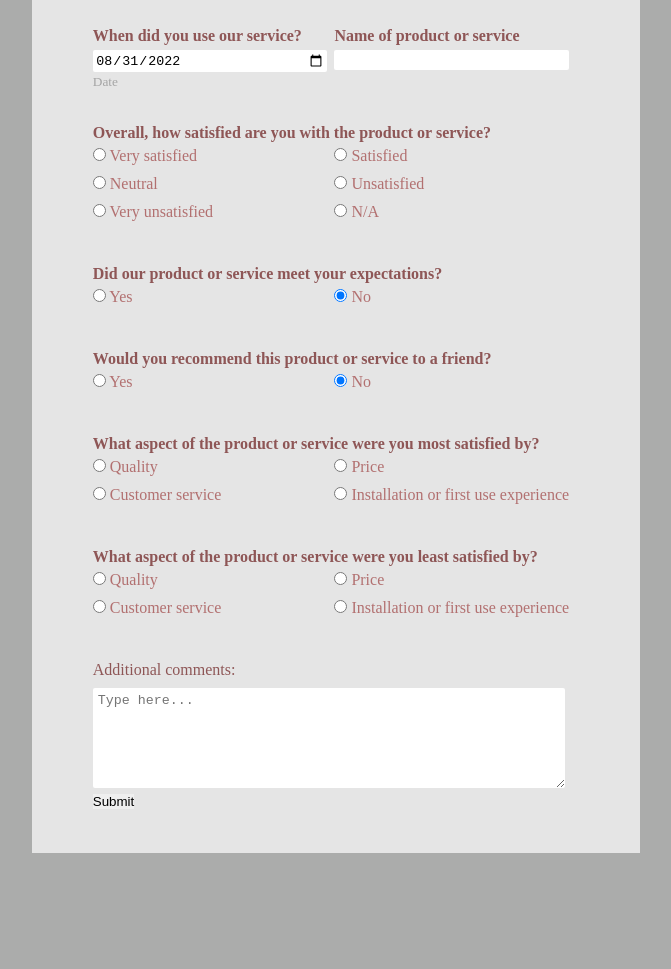
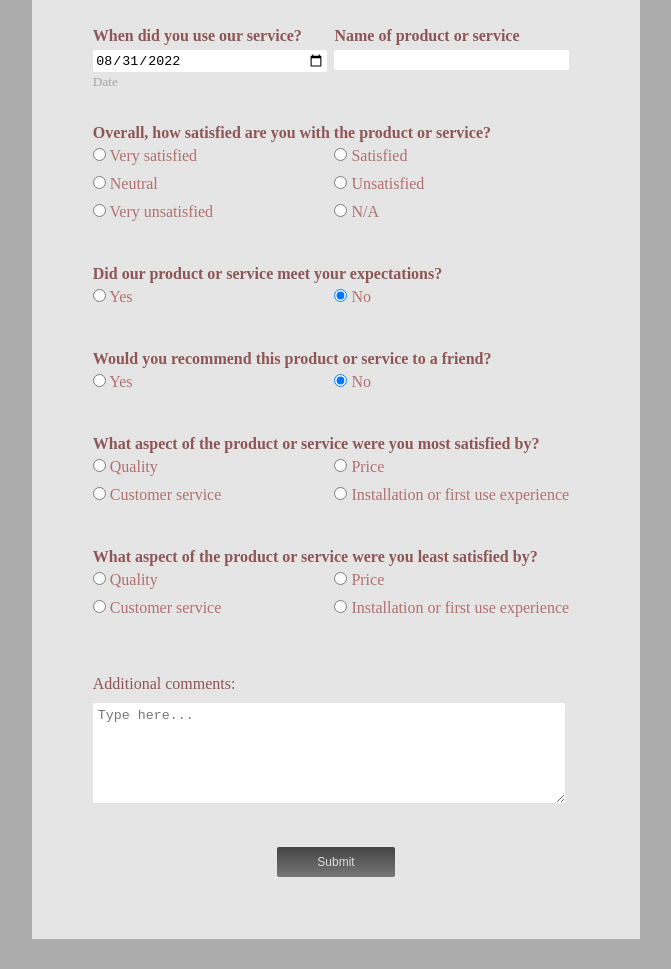
Before and after one commit to imtithalhalalo/survey-frontend, a plain HTML site: page index.html in a window 1280 px wide. Shown: the part 131-1100 px from the top of the page, without its empty margins (304-975 px from the left). Before the commit the page ends 1014 px from the top, so only its background shows below. Drawn offline with Linux system fonts and the light colour scheme.

Commit message:
add css for comments and button

```diff
--- a/styles/style.css
+++ b/styles/style.css
@@ -80,3 +80,27 @@ p {
 .choice {
   margin-bottom: 10px;
 }
+
+/* Additional Comment */
+
+.comments {
+  margin-top: 10%;
+}
+
+/* Button */
+
+.button {
+  align-items: center;
+  padding: 8px 40px;
+  border-radius: 2px;
+  background: linear-gradient(180deg, #444, #777);
+  font-size: 12px;
+  color: #dfdedf;
+}
+
+.btn {
+  text-align: center;
+  padding: 20px;
+  margin-top: 20px;
+  font-family: "Franklin Gothic Medium", "Arial Narrow", Arial, sans-serif;
+}
```
